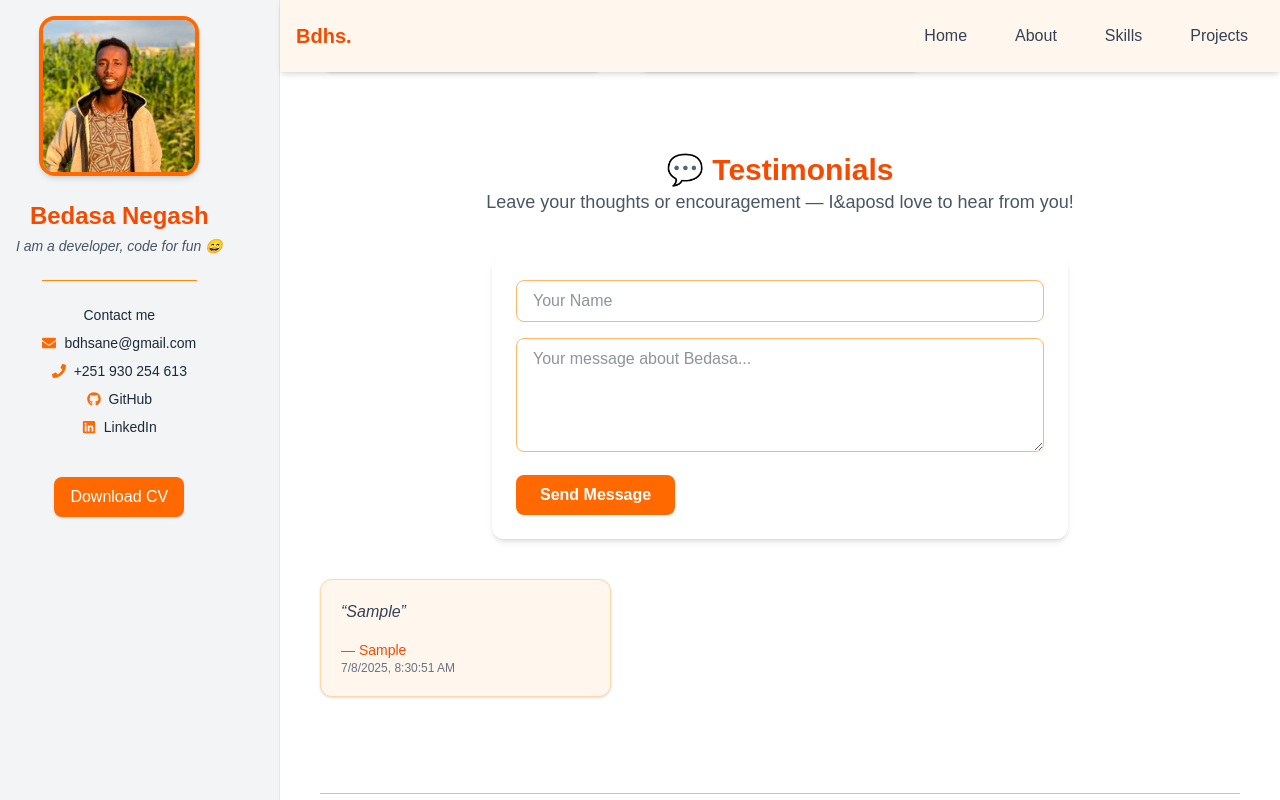
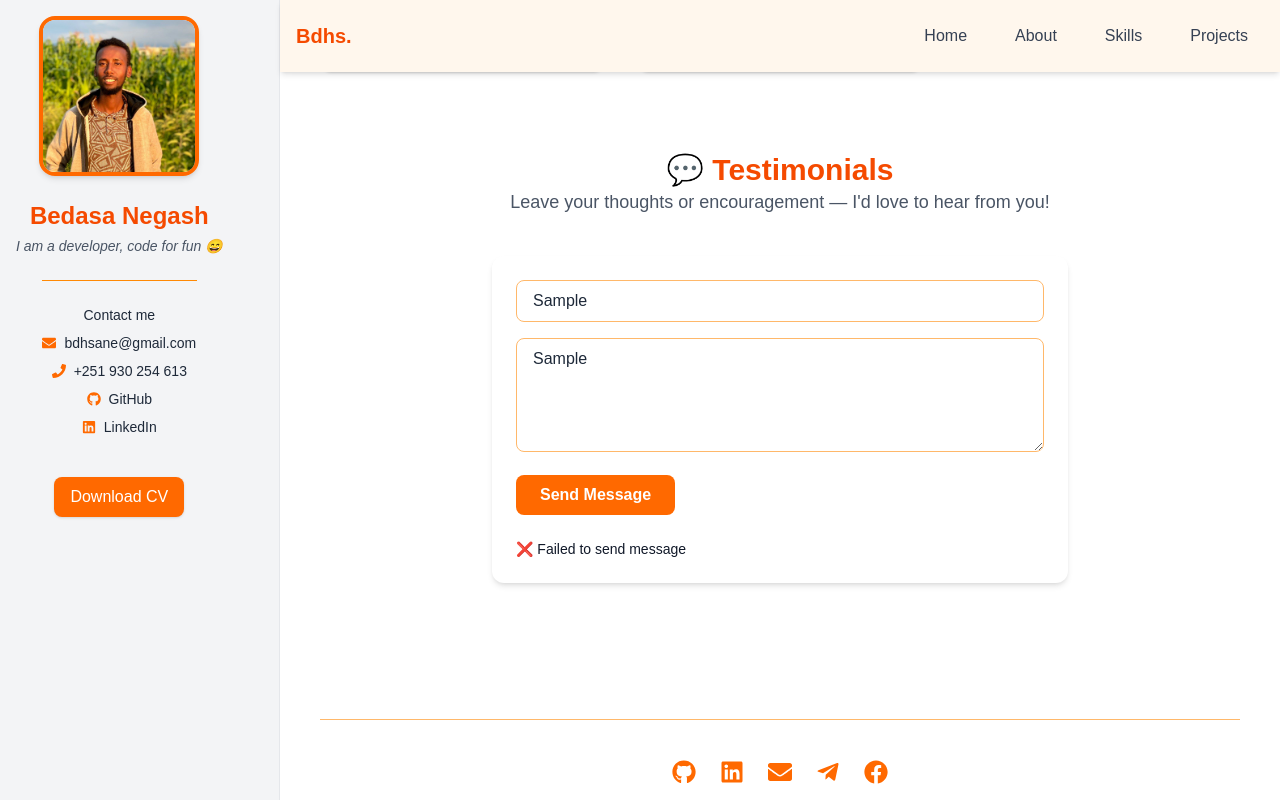
Before and after one commit to bedhasa/my-portfolio, a Next.js app: page / in a window 1280 px wide. Both pictures are taken after typing "Sample", "Sample" into the empty fields and a click on the button "Send Message". Shown: the part 2092-2892 px from the top of the page. Built offline with nearby package versions, Linux system fonts and the light colour scheme.

Commit message:
Add scroll animations and API messages route

```diff
--- a/package.json
+++ b/package.json
@@ -9,6 +9,7 @@
     "lint": "next lint"
   },
   "dependencies": {
+    "framer-motion": "^12.23.5",
     "next": "15.3.5",
     "react": "^19.0.0",
     "react-dom": "^19.0.0",
--- /dev/null
+++ b/src/app/api/messages/route.ts
@@ -0,0 +1,23 @@
+// app/api/messages/route.ts
+import { NextResponse } from "next/server";
+
+let messages: any[] = [];
+
+export async function GET() {
+  return NextResponse.json(messages.slice(0, 5));
+}
+
+export async function POST(req: Request) {
+  const body = await req.json();
+  const { name, content, date } = body;
+
+  if (!name || !content) {
+    return NextResponse.json({ error: "Invalid input" }, { status: 400 });
+  }
+
+  const newMessage = { name, content, date };
+  messages.unshift(newMessage);
+  messages = messages.slice(0, 5);
+
+  return NextResponse.json({ success: true }, { status: 201 });
+}
--- a/src/app/page.tsx
+++ b/src/app/page.tsx
@@ -5,28 +5,43 @@ import Skills from "@/components/Skills";
 import Projects from "@/components/Projects";
 import Footer from "@/components/Footer";
 import Testimonials from "@/components/Testimonials";
+import SectionWrapper from "@/components/SectionWrapper"; // 👈 Import this
 
 export default function Home() {
   return (
     <div className="space-y-20 scroll-smooth">
+      <SectionWrapper delay={0}>
         <section id="home" className="space-y-12">
           <ProfileSection />
           <Stats />
         </section>
+      </SectionWrapper>
 
+      <SectionWrapper delay={0.1}>
         <section id="about">
           <About />
         </section>
+      </SectionWrapper>
 
+      <SectionWrapper delay={0.2}>
         <section id="skills">
           <Skills />
         </section>
+      </SectionWrapper>
 
+      <SectionWrapper delay={0.3}>
         <section id="projects">
           <Projects />
         </section>
+      </SectionWrapper>
+
+      <SectionWrapper delay={0.4}>
         <Testimonials />
+      </SectionWrapper>
+
+      <SectionWrapper delay={0.5}>
         <Footer />
+      </SectionWrapper>
     </div>
   );
 }
--- /dev/null
+++ b/src/components/SectionWrapper.tsx
@@ -0,0 +1,23 @@
+// ✅ This is a DEFAULT export
+"use client";
+import { motion } from "framer-motion";
+import { ReactNode } from "react";
+
+export default function SectionWrapper({
+  children,
+  delay = 0,
+}: {
+  children: ReactNode;
+  delay?: number;
+}) {
+  return (
+    <motion.section
+      initial={{ opacity: 0, y: 40 }}
+      whileInView={{ opacity: 1, y: 0 }}
+      transition={{ duration: 0.6, delay }}
+      viewport={{ once: true, amount: 0.3 }}
+    >
+      {children}
+    </motion.section>
+  );
+}
--- a/src/components/Testimonials.tsx
+++ b/src/components/Testimonials.tsx
@@ -1,7 +1,5 @@
-// components/Testimonials.tsx
 "use client";
-
-import { useState } from "react";
+import { useState, useEffect } from "react";
 
 interface Message {
   name: string;
@@ -13,10 +11,18 @@ export default function Testimonials() {
   const [name, setName] = useState("");
   const [content, setContent] = useState("");
   const [messages, setMessages] = useState<Message[]>([]);
+  const [status, setStatus] = useState("");
 
-  const handleSubmit = (e: React.FormEvent) => {
+  // Load existing messages from your own backend
+  useEffect(() => {
+    fetch("/api/messages")
+      .then((res) => res.json())
+      .then((data) => setMessages(data.slice(0, 5)))
+      .catch(() => setStatus("Failed to load messages"));
+  }, []);
+
+  const handleSubmit = async (e: React.FormEvent) => {
     e.preventDefault();
-    if (!name || !content) return;
 
     const newMessage: Message = {
       name,
@@ -24,9 +30,31 @@ export default function Testimonials() {
       date: new Date().toLocaleString(),
     };
 
-    setMessages((prev) => [newMessage, ...prev].slice(0, 5)); // max 5
-    setName("");
-    setContent("");
+    try {
+      // Send to your own API to store for viewer display
+      await fetch("/api/messages", {
+        method: "POST",
+        headers: { "Content-Type": "application/json" },
+        body: JSON.stringify(newMessage),
+      });
+
+      // Send to Formspree (for email)
+      await fetch("https://formspree.io/f/xrblzaoo", {
+        method: "POST",
+        headers: { Accept: "application/json" },
+        body: new URLSearchParams({
+          name: name,
+          message: content,
+        }),
+      });
+
+      setMessages((prev) => [newMessage, ...prev].slice(0, 5));
+      setName("");
+      setContent("");
+      setStatus("✅ Message sent!");
+    } catch (err) {
+      setStatus("❌ Failed to send message");
+    }
   };
 
   return (
@@ -34,7 +62,7 @@ export default function Testimonials() {
       <div className="text-center">
         <h2 className="text-3xl font-bold text-orange-600">💬 Testimonials</h2>
         <p className="text-gray-600 dark:text-gray-300 text-lg">
-          Leave your thoughts or encouragement — I&aposd love to hear from you!
+          Leave your thoughts or encouragement — I&apos;d love to hear from you!
         </p>
       </div>
 
@@ -45,6 +73,7 @@ export default function Testimonials() {
       >
         <input
           type="text"
+          name="name"
           placeholder="Your Name"
           value={name}
           onChange={(e) => setName(e.target.value)}
@@ -52,22 +81,24 @@ export default function Testimonials() {
           required
         />
         <textarea
+          name="message"
           placeholder="Your message about Bedasa..."
           value={content}
           onChange={(e) => setContent(e.target.value)}
           className="w-full px-4 py-2 border rounded-lg border-orange-300 dark:border-zinc-600 bg-white dark:bg-zinc-900 text-gray-800 dark:text-white"
           rows={4}
           required
-        ></textarea>
+        />
         <button
           type="submit"
           className="bg-orange-500 hover:bg-orange-600 text-white px-6 py-2 rounded-lg font-semibold transition"
         >
           Send Message
         </button>
+        {status && <p className="text-sm mt-2">{status}</p>}
       </form>
 
-      {/* Recent Messages */}
+      {/* Display top 5 messages */}
       <div className="max-w-6xl mx-auto grid grid-cols-1 sm:grid-cols-2 lg:grid-cols-3 gap-6">
         {messages.map((msg, index) => (
           <div
```
Also changed, not shown: 1 other file (tests, documents, lock files or other folders). Lines whose indentation alone changed are shown as unchanged.
